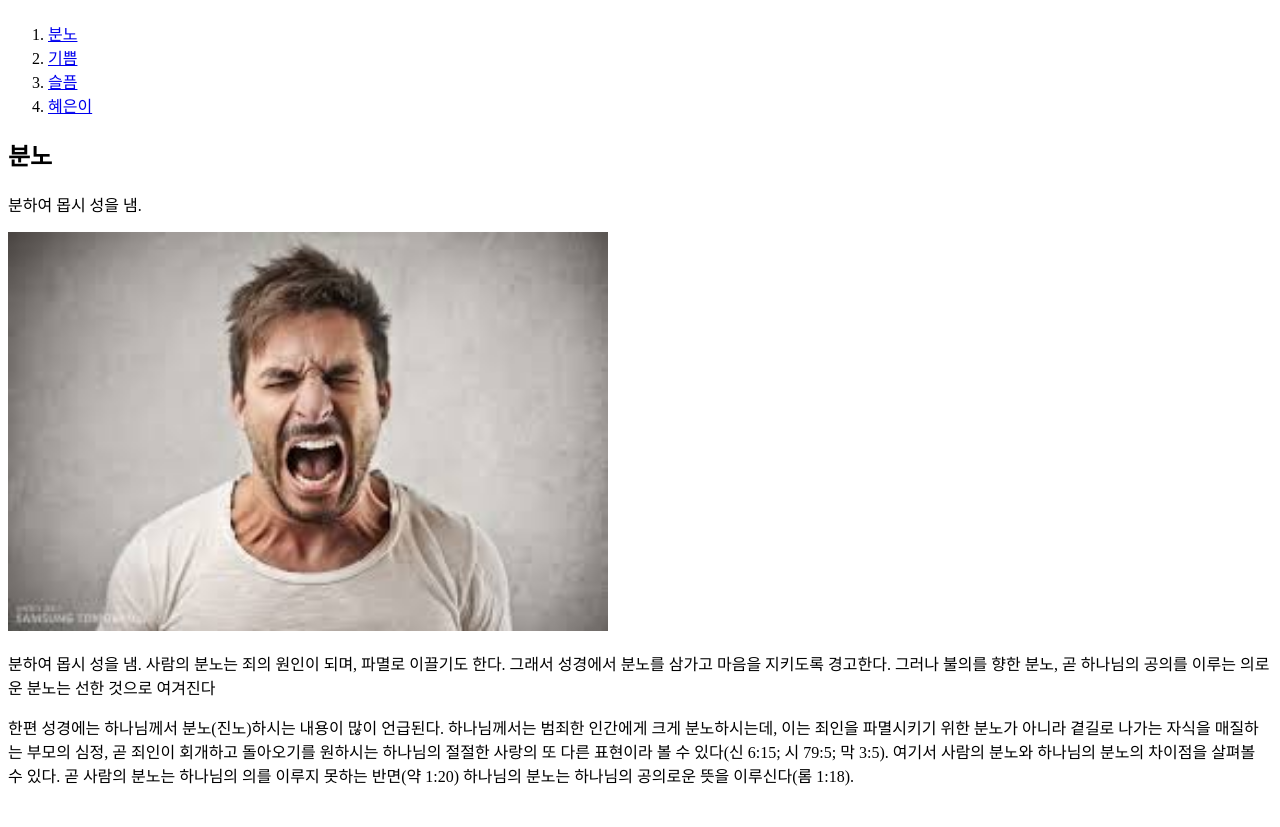
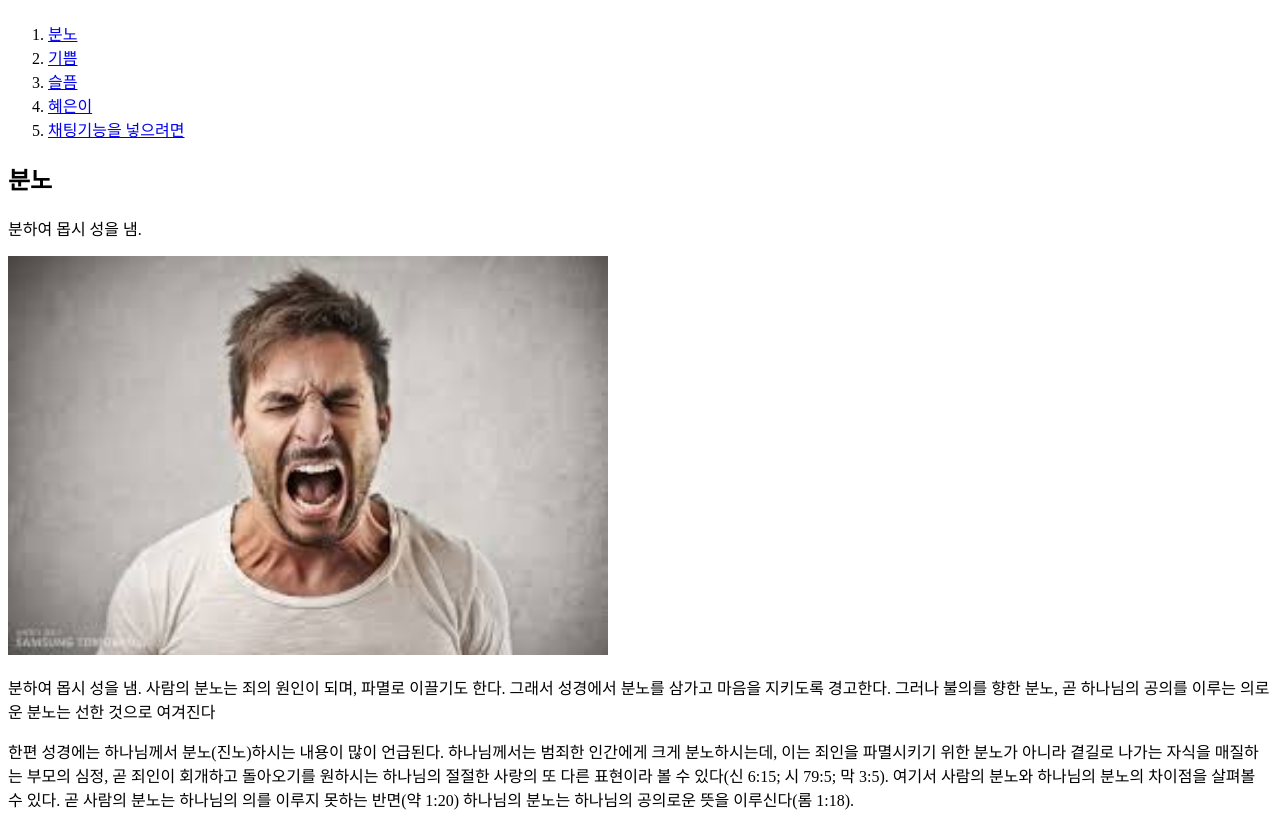
Before and after one commit to dang722000/-, a plain HTML site: page 1.html in a window 1280 px wide. Shown: the part 68-895 px from the top of the page. Before the commit the page ends 871 px from the top, so only its background shows below. Drawn offline with Linux system fonts and the light colour scheme.

Commit message:
Add files via upload

```diff
--- a/1.html
+++ b/1.html
@@ -11,6 +11,7 @@
       <li><a href="2.html">기쁨</a></li>
       <li><a href="3.html">슬픔</a></li>
       <li><a href="4.html">혜은이</a></li>
+      <li><a href="5.html">채팅기능을 넣으려면</a></li>
     </ol>
     <h2>분노</h2>
     <p>분하여 몹시 성을 냄.</p>
```
Also changed, not shown: 2.html (+1 -0 lines), 3.html (+1 -0 lines), 4.html (+1 -0 lines), JB.html (+1 -0 lines), index.html (+1 -0 lines).
